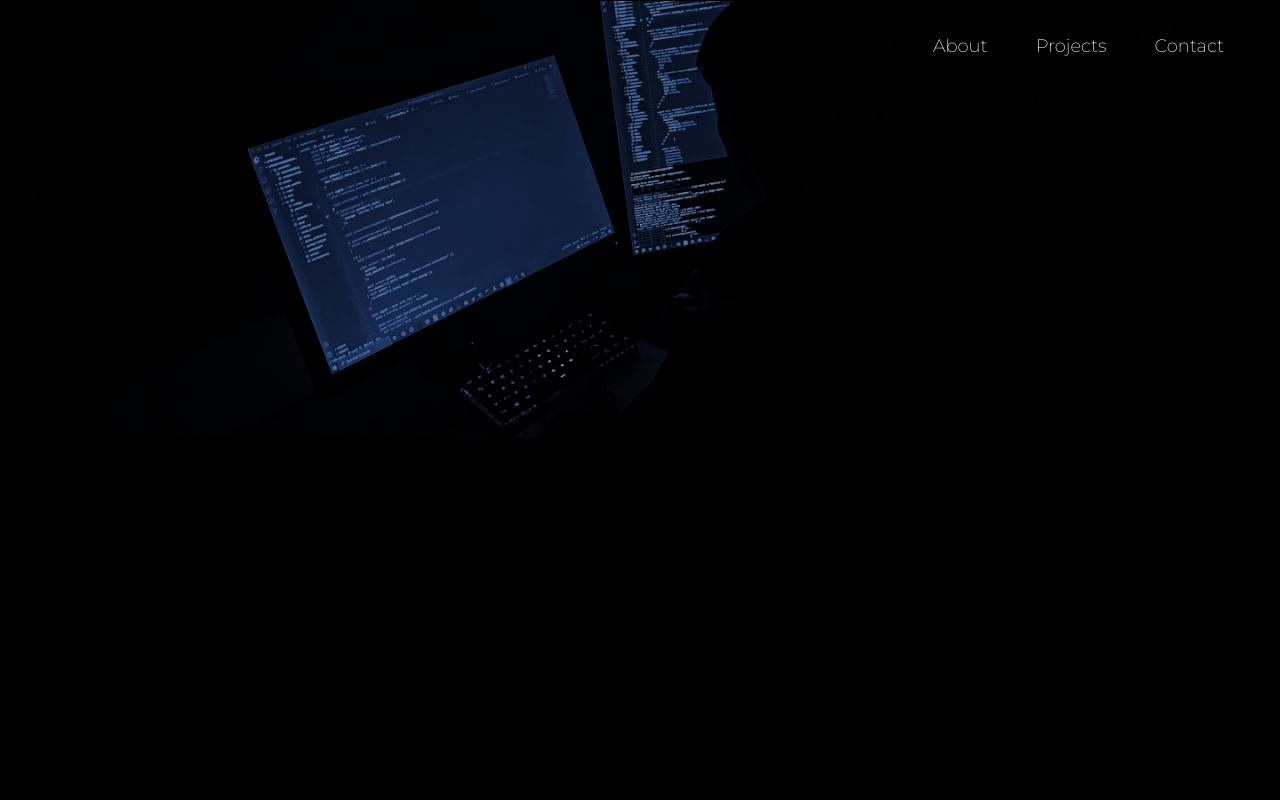
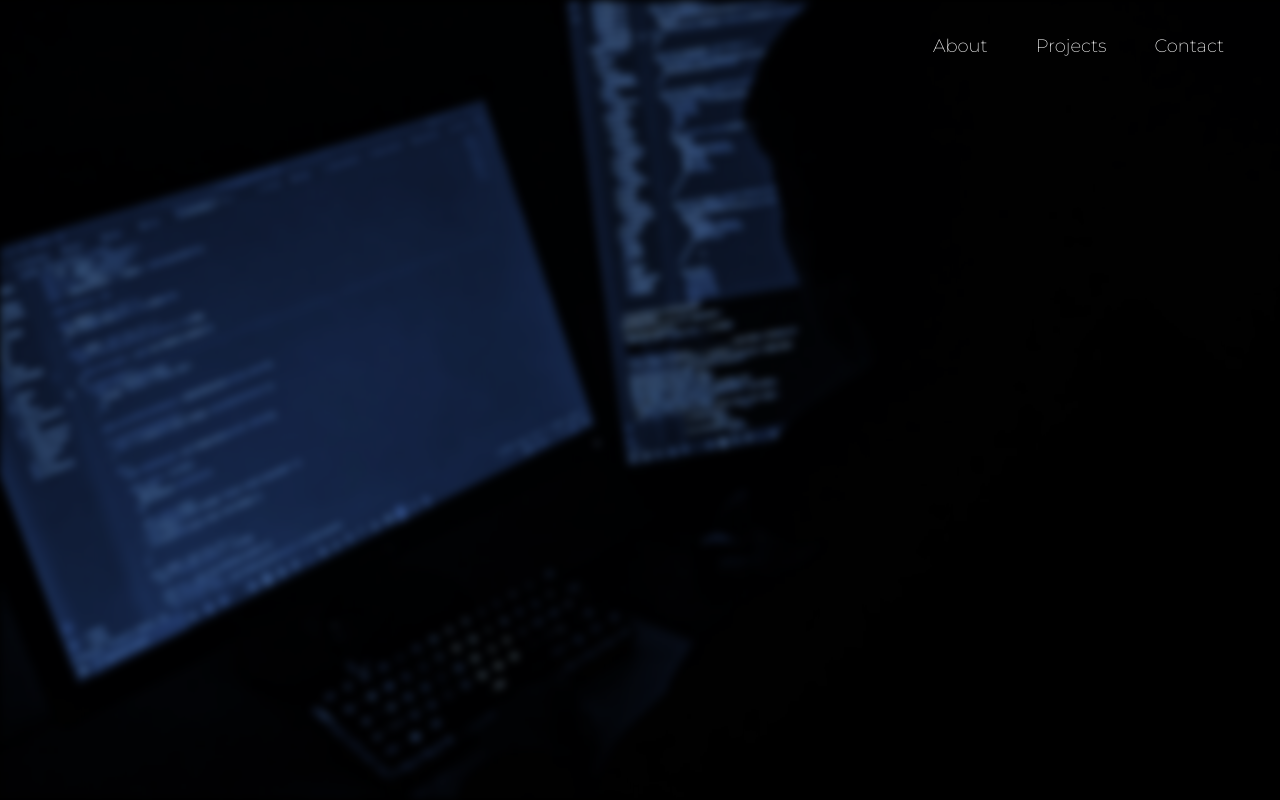
Before and after one commit to LerkkaP/Personal-portfolio, a React (Vite) app: page / in a window 1280 px wide. Shown: the top 800 px of the page. Built offline with nearby package versions, Linux system fonts and the light colour scheme.

Commit message:
remove tailwind default styling and make header cover

```diff
--- a/src/App.css
+++ b/src/App.css
@@ -1,9 +1,3 @@
-#root {
-  max-width: 1280px;
-  margin: 0 auto;
-  text-align: center;
-}
-
 .card {
   transform-style: preserve-3d;
   transition: all 1s ease;
--- a/src/components/Header.tsx
+++ b/src/components/Header.tsx
@@ -2,10 +2,11 @@ import NavBar from "./Navbar";
 
 const Header = () => {
   return (
-    <header className="w-full">
-      <NavBar />
-
-      <img src="src/assets/portfolio_banner.png" alt="Header image" />
+    <header >
+      <section className="h-screen">
+        <NavBar />
+        <img className="blur-sm object-cover h-full" src="src/assets/portfolio_banner.png" alt="Header image" />
+      </section>
     </header>
   );
 };
--- a/src/components/Navbar.tsx
+++ b/src/components/Navbar.tsx
@@ -1,9 +1,25 @@
 import { motion } from "framer-motion";
-import { Link} from 'react-scroll'
+import { Link } from 'react-scroll';
+import { useEffect, useState } from 'react';
 
 const NavBar = () => {
+  const [scrolled, setScrolled] = useState(false);
+
+  useEffect(() => {
+    const handleScroll = () => {
+      const isScrolled = window.scrollY > 0;
+      setScrolled(isScrolled);
+    };
+
+    window.addEventListener('scroll', handleScroll);
+
+    return () => {
+      window.removeEventListener('scroll', handleScroll);
+    };
+  }, []);
+
   return (
-    <nav className="fixed top-0 left-0 right-0 p-8">
+    <nav className={`fixed top-0 left-0 right-0 p-8 z-10 ${scrolled ? 'bg-black' : 'bg-transparent'}`}>
       <motion.div
         initial="hidden"
         animate="visible"
@@ -31,12 +47,20 @@ const NavBar = () => {
                 visible: { opacity: 1, x: 0 },
               }}
             >
-                <Link activeClass="active" className="text-white text-lg mx-6 text-white relative w-fit block after:block after:content-[''] after:absolute after:h-[1px] after:bg-blue-400 after:w-full after:scale-x-0 after:hover:scale-x-100 after:transition after:duration-200 after:origin-center cursor-pointer" to={path} spy={true} smooth={true} duration={800}>{path.charAt(0).toUpperCase() + path.slice(1)}</Link>
+              <Link
+                activeClass="active"
+                className="text-white text-lg mx-6 text-white relative w-fit block after:block after:content-[''] after:absolute after:h-[1px] after:bg-blue-400 after:w-full after:scale-x-0 after:hover:scale-x-100 after:transition after:duration-200 after:origin-center cursor-pointer"
+                to={path}
+                spy={true}
+                smooth={true}
+                duration={800}
+              >
+                {path.charAt(0).toUpperCase() + path.slice(1)}
+              </Link>
             </motion.div>
           ))}
         </div>
       </motion.div>
-
     </nav>
   );
 };
```
Lines whose indentation alone changed are shown as unchanged.
